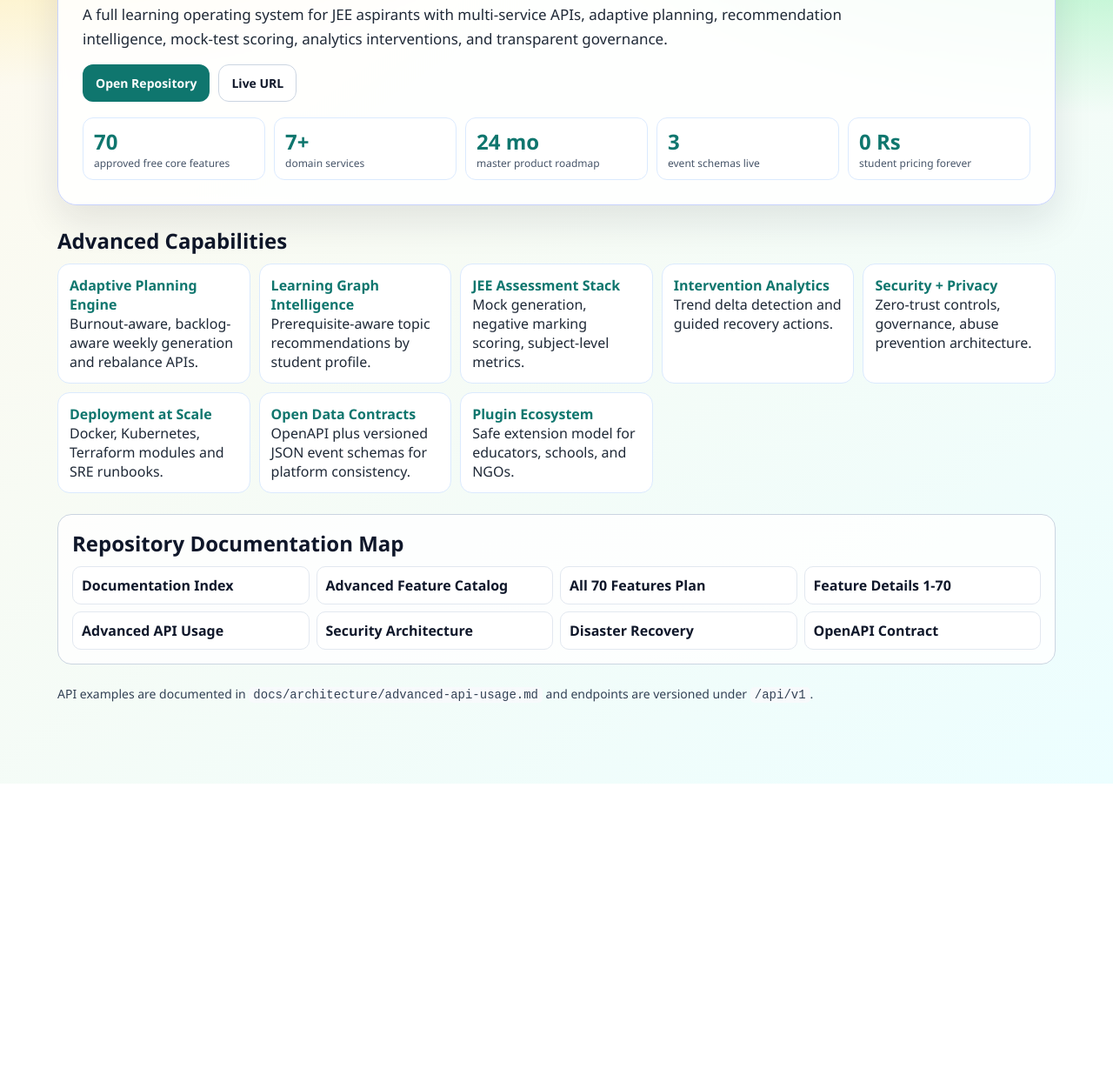
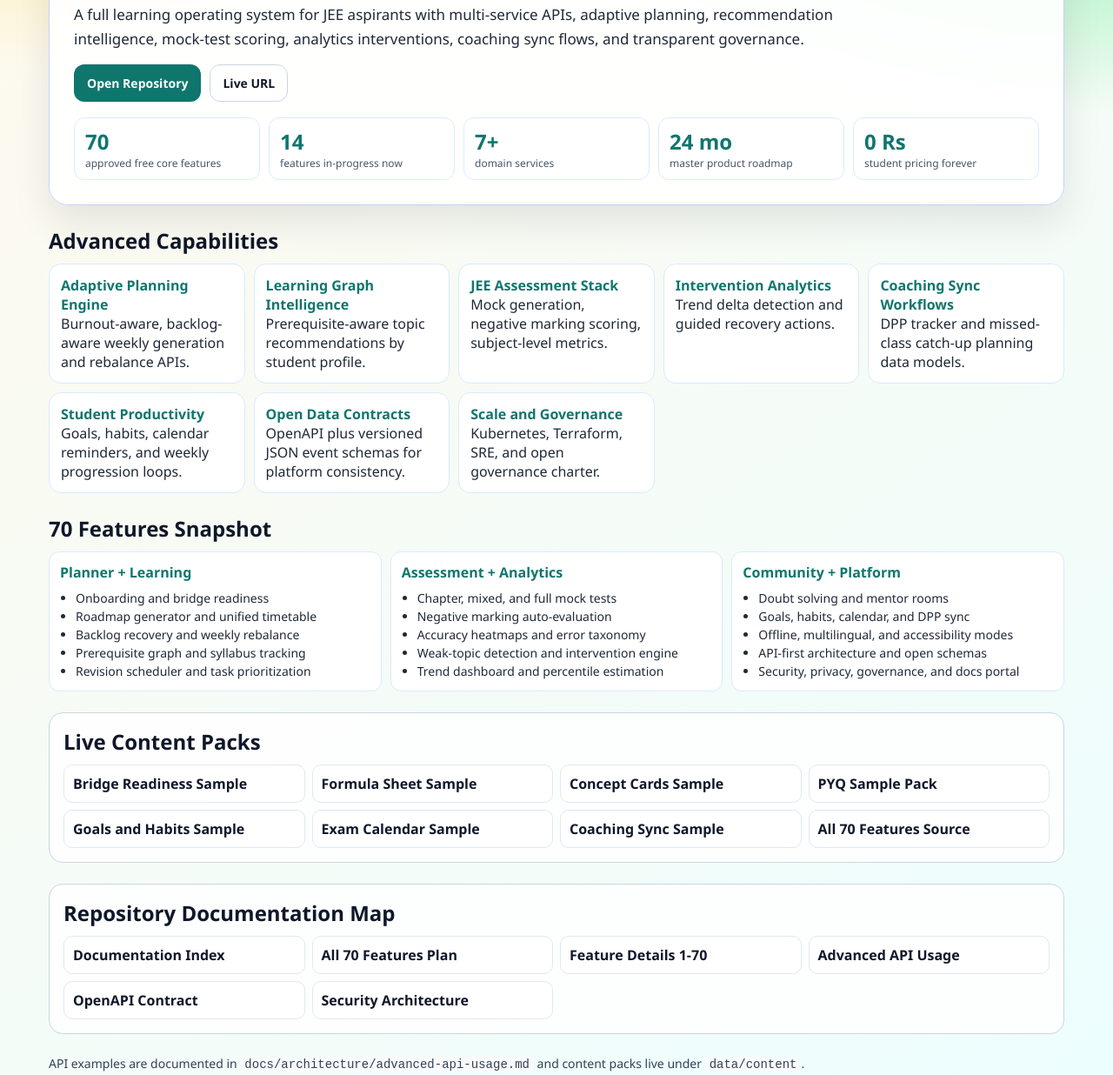
Before and after one commit to devrahulmaida-sketch/UdaanJEE-OS, a website: page site/index.html in a window 1280 px wide. Shown: the part 193-1429 px from the top of the page at 87% size. Before the commit the page ends 1094 px from the top, so only its background shows below. Drawn offline with Linux system fonts and the light colour scheme.

Commit message:
feat: add more feature content packs and publish expanded website sections

```diff
--- a/site/index.html
+++ b/site/index.html
@@ -12,7 +12,7 @@
         --brand: #0f766e;
         --brand2: #0ea5e9;
         --warm: #ea580c;
-        --card: rgba(255, 255, 255, 0.86);
+        --card: rgba(255, 255, 255, 0.9);
         --line: #cbd5e1;
       }
       * { box-sizing: border-box; }
@@ -26,9 +26,9 @@
           linear-gradient(145deg, var(--bg0), var(--bg1));
       }
       .wrap {
-        max-width: 1180px;
+        max-width: 1200px;
         margin: 0 auto;
-        padding: 34px 16px 80px;
+        padding: 34px 16px 70px;
       }
       .hero {
         border: 1px solid #c7d2fe;
@@ -37,7 +37,6 @@
         backdrop-filter: blur(6px);
         padding: 28px;
         box-shadow: 0 18px 44px rgba(15, 23, 42, 0.1);
-        animation: reveal 500ms ease-out;
       }
       .tag {
         display: inline-block;
@@ -56,7 +55,7 @@
         line-height: 1.04;
         color: #0f766e;
       }
-      .sub { margin: 0; line-height: 1.62; font-size: 17px; max-width: 900px; }
+      .sub { margin: 0; line-height: 1.62; font-size: 17px; max-width: 930px; }
       .row {
         margin-top: 16px;
         display: flex;
@@ -101,18 +100,18 @@
         padding: 13px;
       }
       .tile strong { color: #0f766e; }
-      .docs {
+      .docs, .content {
         border: 1px solid #cbd5e1;
         border-radius: 16px;
-        background: #ffffffd6;
+        background: #ffffffde;
         padding: 16px;
       }
-      .docs-grid {
+      .docs-grid, .content-grid {
         display: grid;
         gap: 8px;
         grid-template-columns: repeat(auto-fit, minmax(260px, 1fr));
       }
-      .doc-link {
+      .doc-link, .content-link {
         display: block;
         text-decoration: none;
         border: 1px solid #e2e8f0;
@@ -121,7 +120,29 @@
         padding: 10px;
         color: #0f172a;
       }
-      .doc-link:hover { border-color: var(--brand2); }
+      .doc-link:hover, .content-link:hover { border-color: var(--brand2); }
+      .feature-list {
+        display: grid;
+        grid-template-columns: repeat(auto-fit, minmax(300px, 1fr));
+        gap: 10px;
+      }
+      .feature-col {
+        border: 1px solid #dbeafe;
+        border-radius: 12px;
+        padding: 12px;
+        background: #fff;
+      }
+      .feature-col h3 {
+        margin: 0 0 8px;
+        font-size: 16px;
+        color: #0f766e;
+      }
+      .feature-col ul {
+        margin: 0;
+        padding-left: 18px;
+        line-height: 1.5;
+        font-size: 14px;
+      }
       code {
         background: #f8fafc;
         padding: 1px 5px;
@@ -129,10 +150,6 @@
       }
       .foot { margin-top: 24px; font-size: 14px; color: #334155; }
       a { color: var(--brand); font-weight: 700; }
-      @keyframes reveal {
-        from { opacity: 0; transform: translateY(8px); }
-        to { opacity: 1; transform: translateY(0); }
-      }
       @media (max-width: 760px) {
         .hero { padding: 20px; }
       }
@@ -145,7 +162,8 @@
         <h1>UdaanJEE OS</h1>
         <p class="sub">
           A full learning operating system for JEE aspirants with multi-service APIs, adaptive planning,
-          recommendation intelligence, mock-test scoring, analytics interventions, and transparent governance.
+          recommendation intelligence, mock-test scoring, analytics interventions, coaching sync flows,
+          and transparent governance.
         </p>
         <div class="row">
           <a class="btn b1" href="https://github.com/devrahulmaida-sketch/UdaanJEE-OS">Open Repository</a>
@@ -153,9 +171,9 @@
         </div>
         <div class="stats">
           <div class="stat"><div class="n">70</div><div class="l">approved free core features</div></div>
+          <div class="stat"><div class="n">14</div><div class="l">features in-progress now</div></div>
           <div class="stat"><div class="n">7+</div><div class="l">domain services</div></div>
           <div class="stat"><div class="n">24 mo</div><div class="l">master product roadmap</div></div>
-          <div class="stat"><div class="n">3</div><div class="l">event schemas live</div></div>
           <div class="stat"><div class="n">0 Rs</div><div class="l">student pricing forever</div></div>
         </div>
       </section>
@@ -167,10 +185,60 @@
           <article class="tile"><strong>Learning Graph Intelligence</strong><br />Prerequisite-aware topic recommendations by student profile.</article>
           <article class="tile"><strong>JEE Assessment Stack</strong><br />Mock generation, negative marking scoring, subject-level metrics.</article>
           <article class="tile"><strong>Intervention Analytics</strong><br />Trend delta detection and guided recovery actions.</article>
-          <article class="tile"><strong>Security + Privacy</strong><br />Zero-trust controls, governance, abuse prevention architecture.</article>
-          <article class="tile"><strong>Deployment at Scale</strong><br />Docker, Kubernetes, Terraform modules and SRE runbooks.</article>
+          <article class="tile"><strong>Coaching Sync Workflows</strong><br />DPP tracker and missed-class catch-up planning data models.</article>
+          <article class="tile"><strong>Student Productivity</strong><br />Goals, habits, calendar reminders, and weekly progression loops.</article>
           <article class="tile"><strong>Open Data Contracts</strong><br />OpenAPI plus versioned JSON event schemas for platform consistency.</article>
-          <article class="tile"><strong>Plugin Ecosystem</strong><br />Safe extension model for educators, schools, and NGOs.</article>
+          <article class="tile"><strong>Scale and Governance</strong><br />Kubernetes, Terraform, SRE, and open governance charter.</article>
+        </div>
+      </section>
+
+      <section>
+        <h2>70 Features Snapshot</h2>
+        <div class="feature-list">
+          <div class="feature-col">
+            <h3>Planner + Learning</h3>
+            <ul>
+              <li>Onboarding and bridge readiness</li>
+              <li>Roadmap generator and unified timetable</li>
+              <li>Backlog recovery and weekly rebalance</li>
+              <li>Prerequisite graph and syllabus tracking</li>
+              <li>Revision scheduler and task prioritization</li>
+            </ul>
+          </div>
+          <div class="feature-col">
+            <h3>Assessment + Analytics</h3>
+            <ul>
+              <li>Chapter, mixed, and full mock tests</li>
+              <li>Negative marking auto-evaluation</li>
+              <li>Accuracy heatmaps and error taxonomy</li>
+              <li>Weak-topic detection and intervention engine</li>
+              <li>Trend dashboard and percentile estimation</li>
+            </ul>
+          </div>
+          <div class="feature-col">
+            <h3>Community + Platform</h3>
+            <ul>
+              <li>Doubt solving and mentor rooms</li>
+              <li>Goals, habits, calendar, and DPP sync</li>
+              <li>Offline, multilingual, and accessibility modes</li>
+              <li>API-first architecture and open schemas</li>
+              <li>Security, privacy, governance, and docs portal</li>
+            </ul>
+          </div>
+        </div>
+      </section>
+
+      <section class="content">
+        <h2>Live Content Packs</h2>
+        <div class="content-grid">
+          <a class="content-link" href="https://github.com/devrahulmaida-sketch/UdaanJEE-OS/blob/main/data/content/bridge/bridge-readiness-sample.json">Bridge Readiness Sample</a>
+          <a class="content-link" href="https://github.com/devrahulmaida-sketch/UdaanJEE-OS/blob/main/data/content/formula-sheets/physics-kinematics.json">Formula Sheet Sample</a>
+          <a class="content-link" href="https://github.com/devrahulmaida-sketch/UdaanJEE-OS/blob/main/data/content/concept-cards/math-quadratic.json">Concept Cards Sample</a>
+          <a class="content-link" href="https://github.com/devrahulmaida-sketch/UdaanJEE-OS/blob/main/data/content/pyq-sample.json">PYQ Sample Pack</a>
+          <a class="content-link" href="https://github.com/devrahulmaida-sketch/UdaanJEE-OS/blob/main/data/content/goals-habits-sample.json">Goals and Habits Sample</a>
+          <a class="content-link" href="https://github.com/devrahulmaida-sketch/UdaanJEE-OS/blob/main/data/content/exam-calendar-sample.json">Exam Calendar Sample</a>
+          <a class="content-link" href="https://github.com/devrahulmaida-sketch/UdaanJEE-OS/blob/main/data/content/coaching-sync-sample.json">Coaching Sync Sample</a>
+          <a class="content-link" href="https://github.com/devrahulmaida-sketch/UdaanJEE-OS/blob/main/data/free-features.json">All 70 Features Source</a>
         </div>
       </section>
 
@@ -178,18 +246,16 @@
         <h2>Repository Documentation Map</h2>
         <div class="docs-grid">
           <a class="doc-link" href="https://github.com/devrahulmaida-sketch/UdaanJEE-OS/blob/main/docs/INDEX.md">Documentation Index</a>
-          <a class="doc-link" href="https://github.com/devrahulmaida-sketch/UdaanJEE-OS/blob/main/docs/product/advanced-feature-catalog.md">Advanced Feature Catalog</a>
           <a class="doc-link" href="https://github.com/devrahulmaida-sketch/UdaanJEE-OS/blob/main/docs/product/all-70-features-plan.md">All 70 Features Plan</a>
           <a class="doc-link" href="https://github.com/devrahulmaida-sketch/UdaanJEE-OS/blob/main/docs/product/feature-details-1-70.md">Feature Details 1-70</a>
           <a class="doc-link" href="https://github.com/devrahulmaida-sketch/UdaanJEE-OS/blob/main/docs/architecture/advanced-api-usage.md">Advanced API Usage</a>
+          <a class="doc-link" href="https://github.com/devrahulmaida-sketch/UdaanJEE-OS/blob/main/docs/architecture/openapi/udaanjee-api.yaml">OpenAPI Contract</a>
           <a class="doc-link" href="https://github.com/devrahulmaida-sketch/UdaanJEE-OS/blob/main/docs/security/security-architecture.md">Security Architecture</a>
-          <a class="doc-link" href="https://github.com/devrahulmaida-sketch/UdaanJEE-OS/blob/main/docs/operations/disaster-recovery.md">Disaster Recovery</a>
-          <a class="doc-link" href="https://github.com/devrahulmaida-sketch/UdaanJEE-OS/blob/main/docs/architecture/openapi/udaanjee-api.yaml">OpenAPI Contract</a>
         </div>
       </section>
 
       <p class="foot">
-        API examples are documented in <code>docs/architecture/advanced-api-usage.md</code> and endpoints are versioned under <code>/api/v1</code>.
+        API examples are documented in <code>docs/architecture/advanced-api-usage.md</code> and content packs live under <code>data/content</code>.
       </p>
     </main>
   </body>
```
Also changed, not shown: data/content/coaching-sync-sample.json (added, +12 -0 lines), data/content/exam-calendar-sample.json (added, +9 -0 lines), data/content/goals-habits-sample.json (added, +13 -0 lines), data/content/pyq-sample.json (added, +29 -0 lines), data/free-features.json (+7 -7 lines), services/learning-service/src/index.js (+32 -0 lines).
